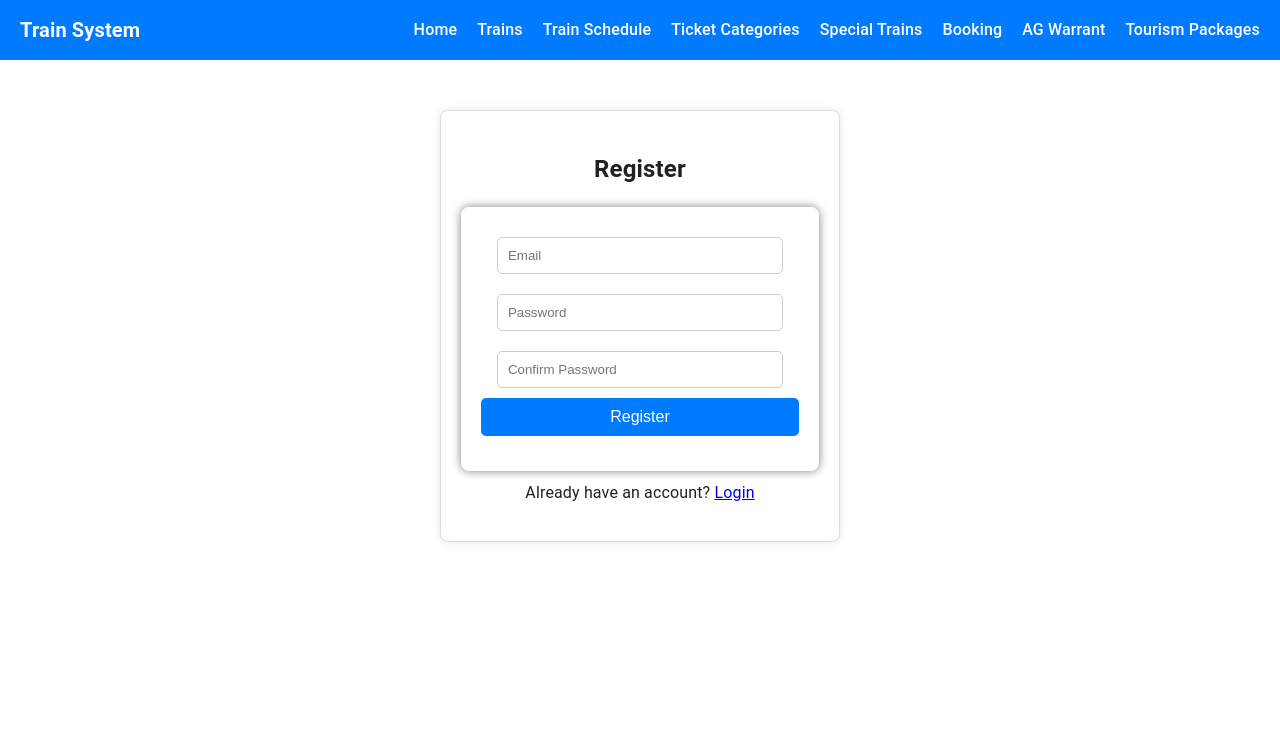
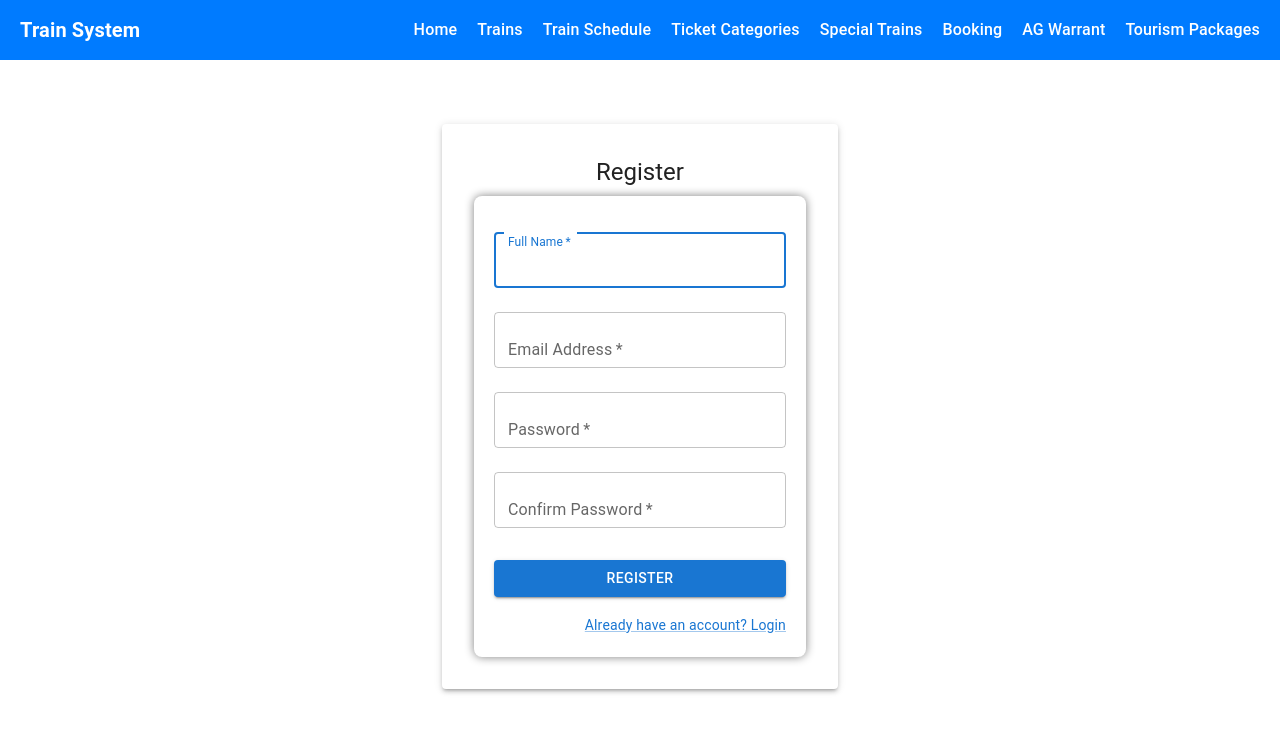
Before and after one commit to th4ruka/railway-booking-sys, a React (Create React App) app: page /register in a window 1280 px wide. Shown: the top 732 px of the page. Built offline with nearby package versions, Linux system fonts and the light colour scheme; no server answers.

Commit message:
add firebase and authentication

```diff
--- a/package.json
+++ b/package.json
@@ -3,6 +3,10 @@
   "version": "0.1.0",
   "private": true,
   "dependencies": {
+    "@emotion/react": "^11.14.0",
+    "@emotion/styled": "^11.14.0",
+    "@mui/icons-material": "^7.0.1",
+    "@mui/material": "^7.0.1",
     "@react-google-maps/api": "^2.20.6",
     "@testing-library/dom": "^10.4.0",
     "@testing-library/jest-dom": "^6.6.3",
@@ -10,11 +14,13 @@
     "@testing-library/user-event": "^13.5.0",
     "axios": "^1.8.4",
     "bootstrap": "^5.3.3",
+    "firebase": "^11.5.0",
     "font-awesome": "^4.7.0",
     "i18next": "^21.10.0",
     "i18next-browser-languagedetector": "^8.0.4",
     "react": "^19.0.0",
     "react-dom": "^19.0.0",
+    "react-firebase-hooks": "^5.1.1",
     "react-i18next": "^11.18.6",
     "react-router-dom": "^7.4.0",
     "react-scripts": "5.0.1",
--- /dev/null
+++ b/src/components/ProtectedRoute.js
@@ -0,0 +1,15 @@
+import React from "react";
+import { Navigate, useLocation } from "react-router-dom";
+import { useAuth } from "../contexts/AuthContext";
+
+export default function ProtectedRoute({ children }) {
+  const { isAuthenticated } = useAuth();
+  const location = useLocation();
+
+  if (!isAuthenticated) {
+    // Redirect to login page but save the location they were trying to access
+    return <Navigate to="/login" state={{ from: location.pathname }} />;
+  }
+
+  return children;
+}
--- /dev/null
+++ b/src/contexts/AuthContext.js
@@ -0,0 +1,34 @@
+import React, { createContext, useContext, useEffect, useState } from "react";
+import { auth } from "../firebase/config";
+import { onAuthStateChanged } from "firebase/auth";
+
+const AuthContext = createContext();
+
+export const useAuth = () => {
+  return useContext(AuthContext);
+};
+
+export const AuthProvider = ({ children }) => {
+  const [currentUser, setCurrentUser] = useState(null);
+  const [loading, setLoading] = useState(true);
+
+  useEffect(() => {
+    const unsubscribe = onAuthStateChanged(auth, (user) => {
+      setCurrentUser(user);
+      setLoading(false);
+    });
+
+    return unsubscribe;
+  }, []);
+
+  const value = {
+    currentUser,
+    isAuthenticated: !!currentUser,
+  };
+
+  return (
+    <AuthContext.Provider value={value}>
+      {!loading && children}
+    </AuthContext.Provider>
+  );
+};
--- /dev/null
+++ b/src/firebase/config.js
@@ -0,0 +1,20 @@
+import { initializeApp } from "firebase/app";
+import { getAuth } from "firebase/auth";
+import { getFirestore } from "firebase/firestore";
+
+// Your Firebase configuration
+const firebaseConfig = {
+    apiKey: "AIzaSyCBjbhpjzItZrOvUzmHbcYCklYXTTTTjBo",
+    authDomain: "railway-booking-system-e537a.firebaseapp.com",
+    projectId: "railway-booking-system-e537a",
+    storageBucket: "railway-booking-system-e537a.firebasestorage.app",
+    messagingSenderId: "319808323209",
+    appId: "1:319808323209:web:124273ba9411549ad3d058"
+  };
+
+// Initialize Firebase
+const app = initializeApp(firebaseConfig);
+const auth = getAuth(app);
+const db = getFirestore(app);
+
+export { auth, db };
--- a/src/pages/Login.js
+++ b/src/pages/Login.js
@@ -1,47 +1,113 @@
 import React, { useState } from "react";
-import { useNavigate } from "react-router-dom";
-import "../styles/style.css";
+import { useNavigate, useLocation, Link } from "react-router-dom";
+import { signInWithEmailAndPassword } from "firebase/auth";
+import { auth } from "../firebase/config";
+import {
+  Container,
+  Typography,
+  Box,
+  TextField,
+  Button,
+  Paper,
+  Grid,
+  Link as MuiLink,
+  Alert,
+  CircularProgress
+} from '@mui/material';
 
 const Login = () => {
   const [email, setEmail] = useState("");
   const [password, setPassword] = useState("");
+  const [error, setError] = useState("");
+  const [loading, setLoading] = useState(false);
   const navigate = useNavigate();
+  const location = useLocation();
 
-  const handleLogin = (e) => {
+  // Get the redirect path if it exists
+  const from = location.state?.from || "/";
+
+  const handleLogin = async (e) => {
     e.preventDefault();
-    console.log("Login details:", { email, password });
 
-    // Simulating authentication (replace with API call)
-    if (email === "user@example.com" && password === "password") {
-      alert("Login successful!");
-      navigate("/"); // Redirect to home after login
-    } else {
-      alert("Invalid credentials");
+    try {
+      setError("");
+      setLoading(true);
+
+      // Sign in with Firebase
+      await signInWithEmailAndPassword(auth, email, password);
+
+      // Redirect user to the original destination or home
+      navigate(from);
+    } catch (err) {
+      console.error("Login error:", err);
+      setError("Failed to log in. Please check your credentials.");
+    } finally {
+      setLoading(false);
     }
   };
 
   return (
-    <div className="auth-container">
-      <h2>Login</h2>
-      <form onSubmit={handleLogin}>
-        <input
-          type="email"
-          placeholder="Email"
+    <Container component="main" maxWidth="xs">
+      <Box
+        sx={{
+          marginTop: 8,
+          display: 'flex',
+          flexDirection: 'column',
+          alignItems: 'center',
+        }}
+      >
+        <Paper elevation={3} sx={{ p: 4, width: '100%' }}>
+          <Typography component="h1" variant="h5" align="center" gutterBottom>
+            Login
+          </Typography>
+
+          {error && <Alert severity="error" sx={{ mb: 2 }}>{error}</Alert>}
+
+          <Box component="form" onSubmit={handleLogin} sx={{ mt: 1 }}>
+            <TextField
+              margin="normal"
+              required
+              fullWidth
+              id="email"
+              label="Email Address"
+              name="email"
+              autoComplete="email"
+              autoFocus
               value={email}
               onChange={(e) => setEmail(e.target.value)}
+            />
+            <TextField
+              margin="normal"
               required
-        />
-        <input
+              fullWidth
+              name="password"
+              label="Password"
               type="password"
-          placeholder="Password"
+              id="password"
+              autoComplete="current-password"
               value={password}
               onChange={(e) => setPassword(e.target.value)}
-          required
             />
-        <button type="submit">Login</button>
-      </form>
-      <p>Don't have an account? <a href="/register">Register</a></p>
-    </div>
+            <Button
+              type="submit"
+              fullWidth
+              variant="contained"
+              sx={{ mt: 3, mb: 2 }}
+              disabled={loading}
+            >
+              {loading ? <CircularProgress size={24} /> : "Login"}
+            </Button>
+            <Grid container justifyContent="flex-end">
+              <Grid item>
+                <MuiLink component={Link} to="/register" variant="body2">
+                  {"Don't have an account? Register"}
+                </MuiLink>
+              </Grid>
+            </Grid>
+          </Box>
+        </Paper>
+      </Box>
+    </Container>
   );
 };
 
--- a/src/pages/Register.js
+++ b/src/pages/Register.js
@@ -1,54 +1,142 @@
 import React, { useState } from "react";
-import { useNavigate } from "react-router-dom";
-import "../styles/style.css";
+import { useNavigate, Link } from "react-router-dom";
+import { createUserWithEmailAndPassword, updateProfile } from "firebase/auth";
+import { auth } from "../firebase/config";
+import {
+  Container,
+  Typography,
+  Box,
+  TextField,
+  Button,
+  Paper,
+  Grid,
+  Link as MuiLink,
+  Alert,
+  CircularProgress
+} from '@mui/material';
 
 const Register = () => {
   const [email, setEmail] = useState("");
   const [password, setPassword] = useState("");
   const [confirmPassword, setConfirmPassword] = useState("");
+  const [name, setName] = useState("");
+  const [error, setError] = useState("");
+  const [loading, setLoading] = useState(false);
   const navigate = useNavigate();
 
-  const handleRegister = (e) => {
+  const handleRegister = async (e) => {
     e.preventDefault();
+
     if (password !== confirmPassword) {
-      alert("Passwords do not match!");
-      return;
+      return setError("Passwords do not match!");
     }
 
-    console.log("Registered user:", { email, password });
-    alert("Registration successful!");
-    navigate("/login"); // Redirect to login after registration
+    try {
+      setError("");
+      setLoading(true);
+
+      // Create new user with Firebase
+      const userCredential = await createUserWithEmailAndPassword(auth, email, password);
+
+      // Update user profile with name
+      await updateProfile(userCredential.user, {
+        displayName: name
+      });
+
+      // Redirect to login page
+      navigate("/login");
+    } catch (err) {
+      console.error("Registration error:", err);
+      setError("Failed to create an account. " + err.message);
+    } finally {
+      setLoading(false);
+    }
   };
 
   return (
-    <div className="auth-container">
-      <h2>Register</h2>
-      <form onSubmit={handleRegister}>
-        <input
-          type="email"
-          placeholder="Email"
+    <Container component="main" maxWidth="xs">
+      <Box
+        sx={{
+          marginTop: 8,
+          display: 'flex',
+          flexDirection: 'column',
+          alignItems: 'center',
+        }}
+      >
+        <Paper elevation={3} sx={{ p: 4, width: '100%' }}>
+          <Typography component="h1" variant="h5" align="center" gutterBottom>
+            Register
+          </Typography>
+
+          {error && <Alert severity="error" sx={{ mb: 2 }}>{error}</Alert>}
+
+          <Box component="form" onSubmit={handleRegister} sx={{ mt: 1 }}>
+            <TextField
+              margin="normal"
+              required
+              fullWidth
+              id="name"
+              label="Full Name"
+              name="name"
+              autoComplete="name"
+              autoFocus
+              value={name}
+              onChange={(e) => setName(e.target.value)}
+            />
+            <TextField
+              margin="normal"
+              required
+              fullWidth
+              id="email"
+              label="Email Address"
+              name="email"
+              autoComplete="email"
               value={email}
               onChange={(e) => setEmail(e.target.value)}
+            />
+            <TextField
+              margin="normal"
               required
-        />
-        <input
+              fullWidth
+              name="password"
+              label="Password"
               type="password"
-          placeholder="Password"
+              id="password"
+              autoComplete="new-password"
               value={password}
               onChange={(e) => setPassword(e.target.value)}
+            />
+            <TextField
+              margin="normal"
               required
-        />
-        <input
+              fullWidth
+              name="confirmPassword"
+              label="Confirm Password"
               type="password"
-          placeholder="Confirm Password"
+              id="confirmPassword"
               value={confirmPassword}
               onChange={(e) => setConfirmPassword(e.target.value)}
-          required
             />
-        <button type="submit">Register</button>
-      </form>
-      <p>Already have an account? <a href="/login">Login</a></p>
-    </div>
+            <Button
+              type="submit"
+              fullWidth
+              variant="contained"
+              sx={{ mt: 3, mb: 2 }}
+              disabled={loading}
+            >
+              {loading ? <CircularProgress size={24} /> : "Register"}
+            </Button>
+            <Grid container justifyContent="flex-end">
+              <Grid item>
+                <MuiLink component={Link} to="/login" variant="body2">
+                  {"Already have an account? Login"}
+                </MuiLink>
+              </Grid>
+            </Grid>
+          </Box>
+        </Paper>
+      </Box>
+    </Container>
   );
 };
 
```
Also changed, not shown: src/App.js (+9 -1 lines), src/pages/Home.js (+57 -6 lines), 1 other file (tests, documents, lock files or other folders). Lines whose indentation alone changed are shown as unchanged.
